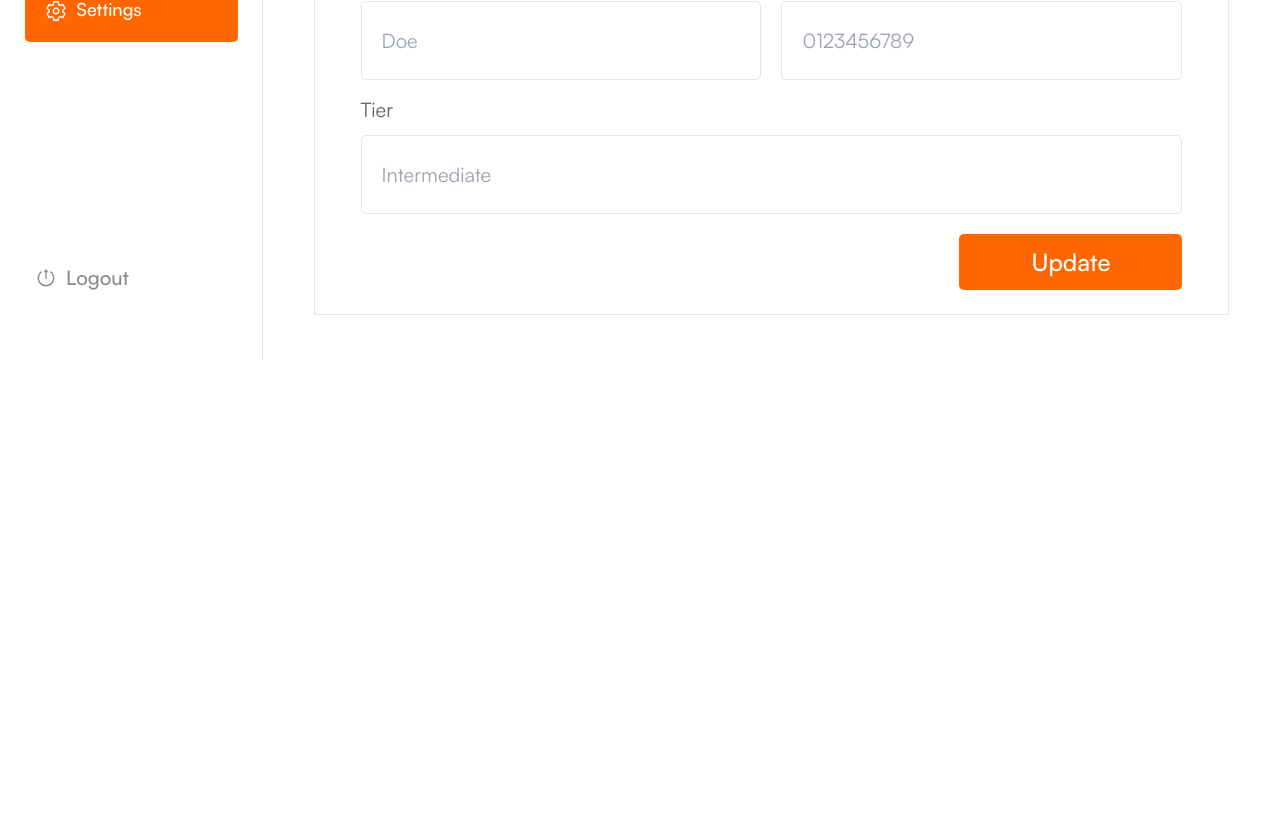
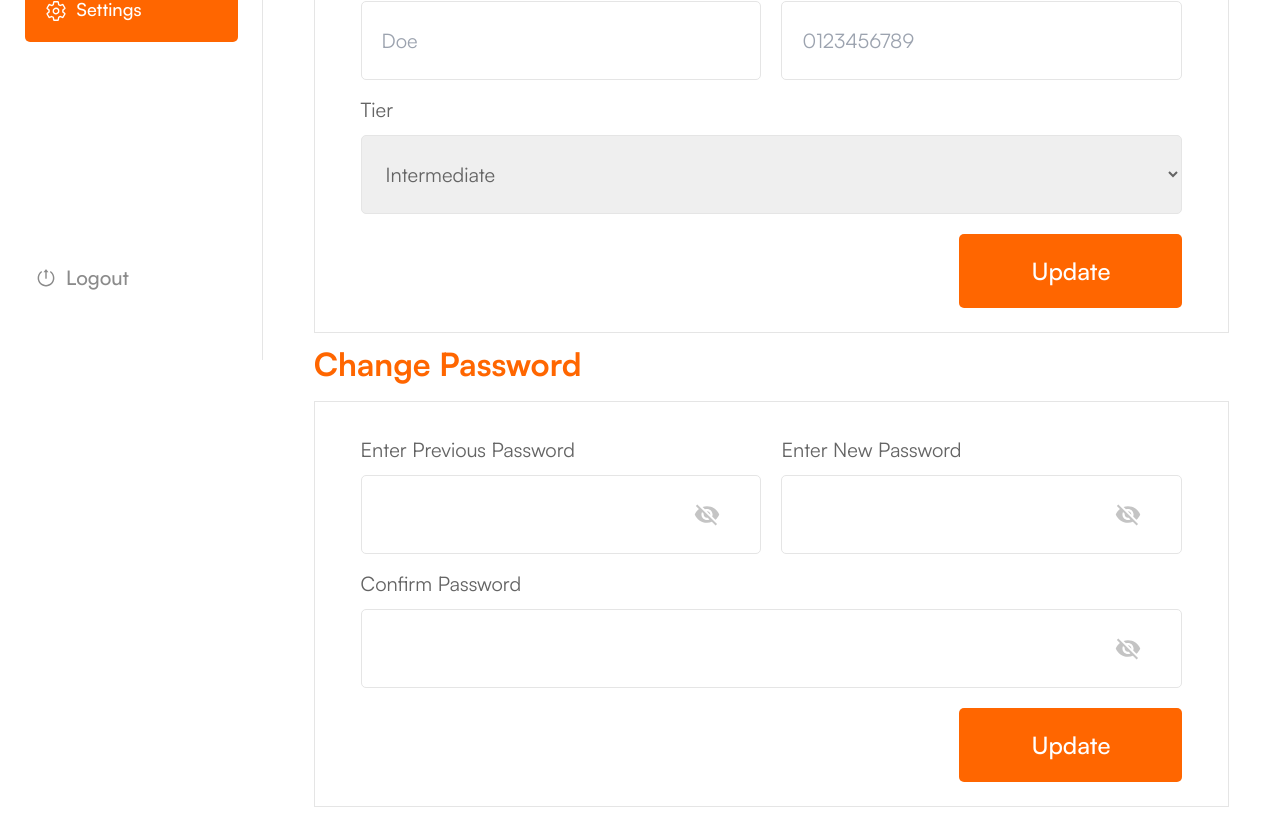
Before and after one commit to LoneBeast-hub/goodness-gym-dashboard, a React (Vite) app: page /settings/edit_profile in a window 1280 px wide. Shown: the part 440-1271 px from the top of the page. Before the commit the page ends 800 px from the top, so only its background shows below. Built offline with nearby package versions, Linux system fonts and the light colour scheme.

Commit message:
finished edit profile page frontend

```diff
--- a/src/App.jsx
+++ b/src/App.jsx
@@ -10,7 +10,6 @@ function App() {
   const [contextState, setContextState] = useState({
     showTodoDeleteModal: false,
     showNav: false,
-    showTodoDeleteModal: false
   })
   return (
     <MyContext.Provider value={{contextState, setContextState}}>
--- a/src/components/custom_button/custom_button.component.jsx
+++ b/src/components/custom_button/custom_button.component.jsx
@@ -1,6 +1,6 @@
-const CustomButton = ({children, AddClassName, clickFunction, className, primaryColored, redColored, grayColored}) => {
+const CustomButton = ({children, setType, AddClassName, clickFunction, className, primaryColored, redColored, grayColored}) => {
     return(
-        <button onClick={clickFunction} className={`font-medium rounded-[0.5rem] ${AddClassName} ${primaryColored? 'bg-primary-100 text-white' : ''} ${redColored? 'bg-red-100 text-white' : ''} ${grayColored? 'bg-gray-f2 text-black-100' : ''}`}>
+        <button type={setType} onClick={clickFunction} className={`font-medium rounded-[0.5rem] ${AddClassName} ${primaryColored? 'bg-primary-100 text-white' : ''} ${redColored? 'bg-red-100 text-white' : ''} ${grayColored? 'bg-gray-f2 text-black-100' : ''}`}>
             {children}
         </button>
     )
--- /dev/null
+++ b/src/components/custom_password_input/custom_password_input.component.jsx
@@ -0,0 +1,30 @@
+// react
+import { useState } from "react";
+// react icons
+import { IoMdEye, IoMdEyeOff } from "react-icons/io";
+
+const CustomPasswordInput = ({inputName, inputLabel, baseWidth}) => {
+    const [showPassword, setShowPassword] = useState(false);
+
+    const handleToggle = () => {
+        setShowPassword(!showPassword);
+    };
+
+    return(
+        <div className={`flex w-full ${baseWidth === 'full'? '' : 'md:w-[50%]'} flex-col md:gap-[1.5rem] gap-[0.5rem]`}>
+            <label htmlFor={inputName} className="text-[1.4rem] md:text-[2rem] text-black-100">{inputLabel}</label>
+            <div className="relative w-full">
+                <input className="border w-full border-gray-e5 text-[1.4rem] py-[2rem] rounded-[5px] px-[1.5rem] md:py-[2.5rem] md:px-[2rem] md:text-[2rem] text-black-100" type={showPassword ? 'text' : 'password'} name={inputName} id={inputName} />
+                <button
+                    type="button"
+                    onClick={handleToggle}
+                    className="absolute right-[15px] md:right-[40px] top-[50%] transform translate-y-[-50%] cursor-pointer"
+                >
+                    {showPassword ? <IoMdEye className="md:text-[2.8rem] text-[2.1rem] text-gray-c4" /> : <IoMdEyeOff className="md:text-[2.8rem] text-[2.1rem] text-gray-c4" />}
+                </button>
+            </div>
+        </div>
+    )
+}
+
+export default CustomPasswordInput;
--- a/src/components/todo_delete_modal/todo_delete_modal.component.jsx
+++ b/src/components/todo_delete_modal/todo_delete_modal.component.jsx
@@ -23,8 +23,8 @@ const TodoDeleteModal = () => {
                             ...prevValues,
                             showTodoDeleteModal: false
                         }))
-                    }} AddClassName='text-[1.6rem] w-[50%] px-[1rem] rounded-[0.5rem] py-[1.5rem] md:py-[2.5rem]' grayColored>No</CustomButton>
-                    <CustomButton AddClassName='text-[1.6rem] w-[50%] px-[1rem] rounded-[0.5rem] py-[1.5rem] md:py-[2.5rem]' redColored>Delete</CustomButton>
+                    }} AddClassName='w-[50%] px-[1rem] rounded-[0.5rem] py-[1.5rem] md:py-[2.5rem]' grayColored><span className="text-[1.6rem] md:text-[2rem]">No</span></CustomButton>
+                    <CustomButton AddClassName='w-[50%] px-[1rem] rounded-[0.5rem] py-[1.5rem] md:py-[2.5rem]' redColored><span className="text-[1.6rem] md:text-[2rem]">Delete</span></CustomButton>
                 </div>
                 {/* cancel */}
                 <div onClick={() => {
--- a/src/pages/edit_profile/edit_profile.page.jsx
+++ b/src/pages/edit_profile/edit_profile.page.jsx
@@ -5,6 +5,7 @@ import ProfileImg from '../../assets/profile.png';
 // react icons
 import { FaCamera } from "react-icons/fa";
 import CustomButton from "../../components/custom_button/custom_button.component";
+import CustomPasswordInput from "../../components/custom_password_input/custom_password_input.component";
 
 const EditProfile = () => {
     return(
@@ -56,11 +57,40 @@ const EditProfile = () => {
                         {/* Tier input */}
                         <div className="flex mt-[2rem] w-full flex-col md:gap-[1.5rem] gap-[0.5rem]">
                             <label htmlFor="tier" className="text-[1.4rem] md:text-[2rem] text-black-100">Tier</label>
-                            <input className="border border-gray-e5 text-[1.4rem] py-[2rem] rounded-[5px] px-[1.5rem] md:py-[2.5rem] md:px-[2rem] md:text-[2rem] text-black-100" type="number" name="tier" id="tier" placeholder="Intermediate" />
+                            <select className="border border-gray-e5 text-[1.4rem] py-[2rem] rounded-[5px] px-[1.5rem] md:py-[2.5rem] md:px-[2rem] md:text-[2rem] text-black-100" name="tier" id="tier">
+                                <option value="intermediate">Intermediate</option>
+                                <option value="beginner">Beginner</option>
+                                <option value="advanced">Advanced</option>
+                            </select>
                         </div>
-                        {/* Update button - I have issues with how this is being displayed here fix when coding */}
+                        {/* Update button */}
                         <div className="w-full flex mt-[2rem] md:justify-end">
-                            <CustomButton AddClassName='text-[1.6rem] w-full md:w-fit py-[1.5rem] md:py-[2.5rem] md:px-[7.2rem] md:text-[2.4rem]' primaryColored>Update</CustomButton>
+                            <CustomButton setType='submit' AddClassName='w-full md:w-fit py-[1.5rem] md:py-[2.5rem] md:px-[7.2rem]' primaryColored><span className="text-[1.6rem] md:text-[2.4rem]">Update</span></CustomButton>
+                        </div>
+                    </form>
+                </div>
+            </div>
+            {/* body (Change Password) */}
+            <div className="w-[90%] mt-[1.5rem] mx-auto">
+                {/* heading */}
+                <p className="text-primary-100 mb-[2.1rem] font-bold text-[2rem] md:text-[3.2rem]">Change Password</p>
+                <div className="border border-gray-e5 pt-[1.7rem] pb-[2.5rem] px-[5%] md:py-[2.4rem]">
+                    {/* form */}
+                    <form className="mt-[14px] md:mt[17px]" action="#">
+                        {/* flex */}
+                        <div className="flex flex-col gap-[2rem] md:flex-row">
+                            {/* Previous Password input */}
+                            <CustomPasswordInput inputName='previous_password' inputLabel='Enter Previous Password' />
+                            {/* New Password input */}
+                            <CustomPasswordInput inputName='new_password' inputLabel='Enter New Password' />
+                        </div>
+                        {/* Confirm Password input */}
+                        <div className="flex mt-[2rem] w-full flex-col md:gap-[1.5rem] gap-[0.5rem]">
+                        <CustomPasswordInput baseWidth='full' inputName='confirm_password' inputLabel='Confirm Password' />
+                        </div>
+                        {/* Update button */}
+                        <div className="w-full flex mt-[2rem] md:justify-end">
+                            <CustomButton setType='submit' AddClassName='w-full md:w-fit py-[1.5rem] md:py-[2.5rem] md:px-[7.2rem]' primaryColored><span className="text-[1.6rem] md:text-[2.4rem]">Update</span></CustomButton>
                         </div>
                     </form>
                 </div>
```
